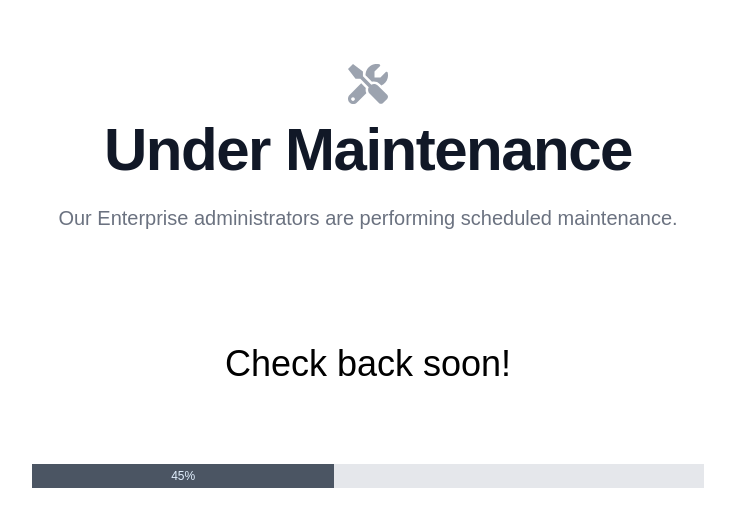
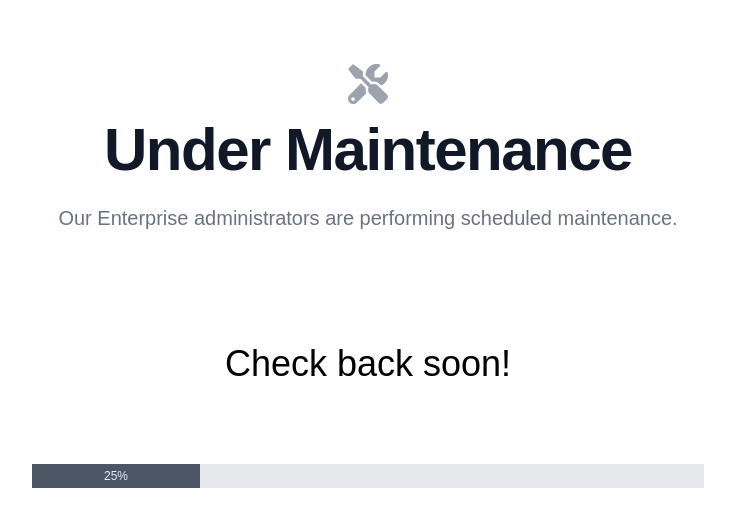
Before and after one commit to gatere-kinyanjui/gatere-portfolio, a Next.js app: page /maintenance in a window 1280 px wide. Shown: the top 526 px of the page, without its empty margins (272-1007 px from the left). Built offline with nearby package versions, Linux system fonts and the light colour scheme; a web font is replaced by a local one.

Commit message:
updates site's estimated completion progress maintenance UI graphic

```diff
--- a/src/app/components/display-components/MaintenanceModal/index.tsx
+++ b/src/app/components/display-components/MaintenanceModal/index.tsx
@@ -25,10 +25,10 @@ const MaintenanceModal = () => {
         <div className="w-full bg-gray-200  dark:bg-gray-700">
           <div
             className="bg-gray-600 text-xs font-medium text-blue-100 text-center p-1.5 leading-none "
-            style={{ width: "45%" }}
+            style={{ width: "25%" }}
           >
             {" "}
-            45%
+            25%
           </div>
         </div>
       </div>
```
